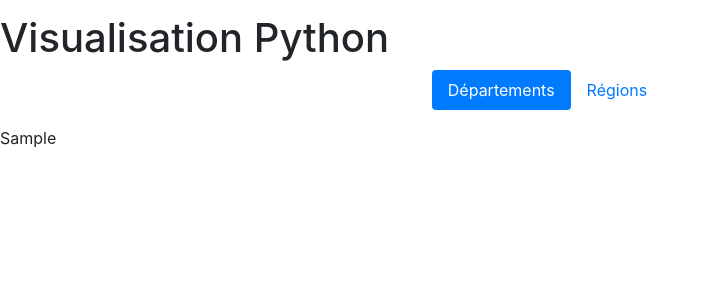
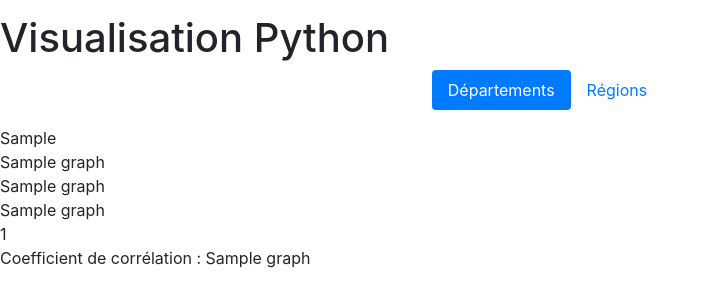
Before and after one commit to Oktiuw/Analyse-data, a Flask app: template app/templates/python/python.html in a window 1280 px wide. Shown: the part 56-363 px from the top of the page, without its empty margins (0-710 px from the left). Run offline with Flask 3, Linux system fonts and the light colour scheme; the template is opened without the code that fills it: most values are stand-ins (such as "Sample title", 1, 10 or a date in 2020); some libraries are stand-ins or nearby versions.

Commit message:
Update route /python avec les graphiques pour l'affichage (reste explications et voir bootstrap)

```diff
--- a/app/routes.py
+++ b/app/routes.py
@@ -4,13 +4,13 @@ from app import app, bootstrap
 from app.models import Territoire, TypeTerritoire, Periode, InfosJob
 import plotly.express as px
 import pandas as pd
-from sqlalchemy import func
-import json
-import folium
+from sqlalchemy import func, not_
+import json, folium, ast, random, math, statsmodels
 from geopy import distance
 import geopandas as gpd
-import ast
+import ast, random, math
 from shapely.geometry import Polygon
+import plotly.graph_objs as go
 
 
 @app.route('/')
@@ -28,6 +28,7 @@ def data():
 
 @app.route('/python')
 def python():
+# Graphiques Cartes Territoires
     # Carte pour les Départements
     territoires = Territoire.query.filter_by(codeTypeTerritoire='DEP').all()
 
@@ -77,7 +78,117 @@ def python():
     map_region_html = m._repr_html_()
 
 
-    return render_template('python/python.html', map_region_html=map_region_html, map_departement_html=map_departement_html, bootstrap=bootstrap)
+# Graphiques Analyse France ()
+
+    dicoAnnee={'2015':None, '2016':None, '2017':None, '2018':None, '2019':None, '2020':None}
+    informations = InfosJob.query.filter(InfosJob.codeTypeTerritoire=='REG', func.length(InfosJob.codePeriode) == 4, not_(InfosJob.codePeriode.in_(['2020','2021','2022','2023']))).all()
+    frame = pd.DataFrame.from_records([i.__dict__ for i in informations])
+    colors=['rgb(129,217,255)','rgb(90,190,185)', 'rgb(0,123,255)', 'rgb(0,78,165)']
+
+  # Bilan sur les logements
+
+    # Population
+    graphs_pop = []
+    dico=dicoAnnee.copy()
+    for index,element in frame.iterrows():
+        if dico[element['codePeriode']] is None:
+            dico[element['codePeriode']]=element['population']
+        else:
+            dico[element['codePeriode']]+=element['population']
+
+    fig = px.line(x=list(dico.keys()), y=list(dico.values()),title= 'Évolution de la population en France de 2016 à 2019 ( FRANCE HORS MAYOTTE )')
+    fig.update_xaxes(title='Années', tickmode='linear', dtick=1)
+    fig.update_yaxes(title='Population en millions')
+    fig.update_layout(yaxis_range=[0,70000000])
+    graphs_pop.append(fig.to_html(full_html=False))
+    fig.update_layout(yaxis_range=[66000000,67000000])
+    graphs_pop.append(fig.to_html(full_html=False))
+
+    # Voiture logements
+    graphs_voiture = []
+    dico=dicoAnnee.copy()
+    for index,element in frame.iterrows():
+        if dico[element['codePeriode']] is None:
+            dico[element['codePeriode']]=[element['nbLogements0VOIT'],element['nbLogements1VOIT'],element['nbLogements2VOIT'],element['nbLogements3VOITOuPlus']]
+        else:
+            dico[element['codePeriode']][0]+=element['nbLogements0VOIT']
+            dico[element['codePeriode']][1]+=element['nbLogements1VOIT']
+            dico[element['codePeriode']][2]+=element['nbLogements2VOIT']
+            dico[element['codePeriode']][3]+=element['nbLogements3VOITOuPlus']
+
+    data = []
+    traces=[]
+    x_values = list(dico.keys())
+    for i in range(4):
+        y_values = []
+        name = f"Logements avec {i} voiture(s)"
+        for value in dico.values():
+            if value is None:
+                y_values.append(0)
+            else:
+                y_values.append(value[i])
+        trace = go.Bar(x=x_values, y=y_values, name=name, marker_color=colors[i])
+        data.append(trace)
+    layout = go.Layout(title='Répartition des logements selon le nombre de voitures ( FRANCE HORS MAYOTTE )', barmode='stack')
+    fig = go.Figure(data=data, layout=layout)
+    graphs_voiture.append(fig.to_html(full_html=False))
+
+    for year in dicoAnnee.keys():
+        if year!='2015' and year!='2020':
+            names=['Logements avec 0 voiture','Logements avec 1 voiture','Logements avec 2 voitures','Logements avec 3 voitures ou plus']
+            fig=px.pie(values=dico[year],names=names,title=f"Année {year}", hole=.5, color_discrete_sequence=colors)
+            graphs_voiture.append(fig.to_html(full_html=False))
+
+    # Chauffage logements
+    graphs_chauffage = []
+    dico={"2016":None,"2017":None,"2018":None,"2019":None}
+    for index,element in frame.iterrows():
+        if  math.isnan(element['chauffageCollectif']):
+            element['chauffageCollectif']=0
+            element['chauffageIndiv']=0
+            element['chauffageElect']=0
+            element['chauffageAutre']=0
+        if dico[element['codePeriode']] is None:
+            dico[element['codePeriode']]=[element['chauffageCollectif'],element['chauffageIndiv'],element['chauffageElect'],element['chauffageAutre']]
+        else:
+            dico[element['codePeriode']][0]+=element['chauffageCollectif']
+            dico[element['codePeriode']][1]+=element['chauffageIndiv']
+            dico[element['codePeriode']][2]+=element['chauffageElect']
+            dico[element['codePeriode']][3]+=element['chauffageAutre']
+
+    years = list(dico.keys())
+    collectif = [dico[year][0] for year in years]
+    indiv = [dico[year][1] for year in years]
+    electric = [dico[year][2] for year in years]
+    autre = [dico[year][3] for year in years]
+    trace1 = go.Scatter(x=years, y=collectif, name='Chauffage collectif', marker_color=colors[0])
+    trace2 = go.Scatter(x=years, y=indiv, name='Chauffage individuel (Ex: fioul/gaz)', marker_color=colors[1])
+    trace3 = go.Scatter(x=years, y=electric, name='Chauffage électrique individuel ', marker_color=colors[2])
+    trace4 = go.Scatter(x=years, y=autre, name='Autre chauffage (Ex: bois)', marker_color=colors[3])
+    layout = go.Layout(title='Répartition du chauffage par année',
+                       xaxis=dict(title='Année'),
+                       yaxis=dict(title='Nombre de logements'))
+    fig = go.Figure(data=[trace1, trace2, trace3, trace4], layout=layout)
+    graphs_chauffage.append(fig.to_html(full_html=False))
+
+    for year in dicoAnnee.keys():
+        if year!='2015' and year!='2020':
+            names=['Chauffage collectif','Chauffage individuel (Ex: fioul/gaz)','Chauffage électrique individuel','Autre chauffage (Ex: bois)']
+            fig=px.pie(values=dico[year],names=names,title=f"Année {year}", color_discrete_sequence=colors)
+            graphs_chauffage.append(fig.to_html(full_html=False))
+
+  # Recherche d'un lien avec le dynamisme d'un territoire
+    graphs_dynamisme = []
+    df=frame.query('codePeriode=="2019"')
+    champs=['nbLogements0VOIT','nbLogements1VOIT','nbLogements2VOIT','nbLogements3VOITOuPlus','population','nbLogementsAvecPlacesResa','chauffageCollectif','chauffageIndiv','chauffageElect','chauffageAutre']
+    names=['du nombre de logements avec 0 voiture','du nombre de logements avec 1 voiture','du nombre de logements avec 2 voitures','du nombre de logements avec 3 voitures ou plus','de la population','du nombre de logements avec une place réservée pour leur voiture','du nombre de logements avec le chauffage collectif','du nombre de logements avec le chauffage chaudière','du nombre de logements avec le chauffage electrique','du nombre de logements avec tout autre type de chauffage']
+    i=0
+    for champ in champs:
+        fig=px.scatter(df,x=champ,y='valeurIndic',trendline="ols",hover_name="codeTerritoire",title=f"Valeur de l'indicateur de dynamisme d'une région en fonction {names[i]}")
+        graphs_dynamisme.append((fig.to_html(full_html=False),df[champ].corr(df['valeurIndic']))) #(Graph, Coefficient de corrélation )
+        i+=1
+
+    return render_template('python/python.html', map_region_html=map_region_html, graphs_dynamisme=graphs_dynamisme, graphs_chauffage=graphs_chauffage, graphs_voiture=graphs_voiture ,graphs_pop=graphs_pop, map_departement_html=map_departement_html, bootstrap=bootstrap)
 
 @app.route('/python/<codeTypeTerritoire>/<libelleTerritoire>')
 def territoire(codeTypeTerritoire: str, libelleTerritoire: str) -> str:
--- a/app/templates/python/python.html
+++ b/app/templates/python/python.html
@@ -30,4 +30,24 @@
         </div>
       </div>
   </div>
+
+  {% for graph in graphs_pop %}
+    <div>{{ graph|safe }}</div>
+  {% endfor %}
+
+  {% for graph in graphs_voiture %}
+    <div>{{ graph|safe }}</div>
+  {% endfor %}
+
+  {% for graph in graphs_chauffage %}
+    <div>{{ graph|safe }}</div>
+  {% endfor %}
+
+  {% for graph in graphs_dynamisme %}
+    <div>{{ graph[0]|safe }}</div>
+    <div>
+      <p>Coefficient de corrélation : {{ graph[1] }}</p>
+    </div>
+  {% endfor %}
+
 {% endblock %}
```
Also changed, not shown: requirements.txt (+18 -1 lines).
